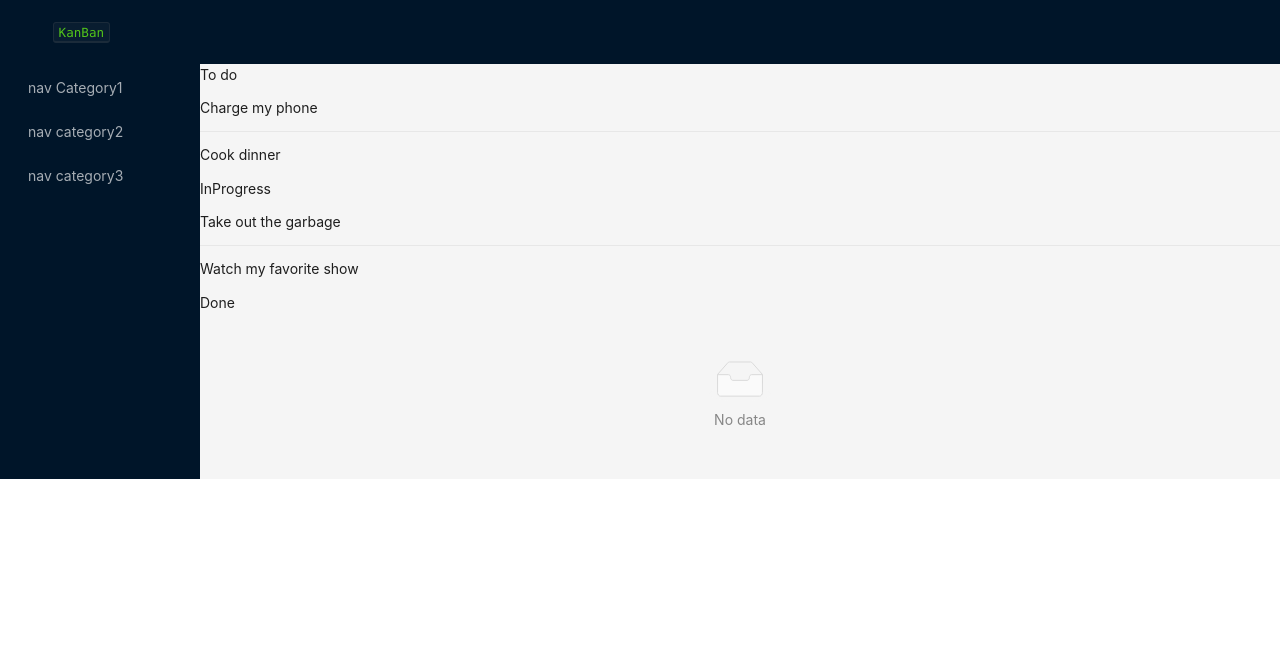
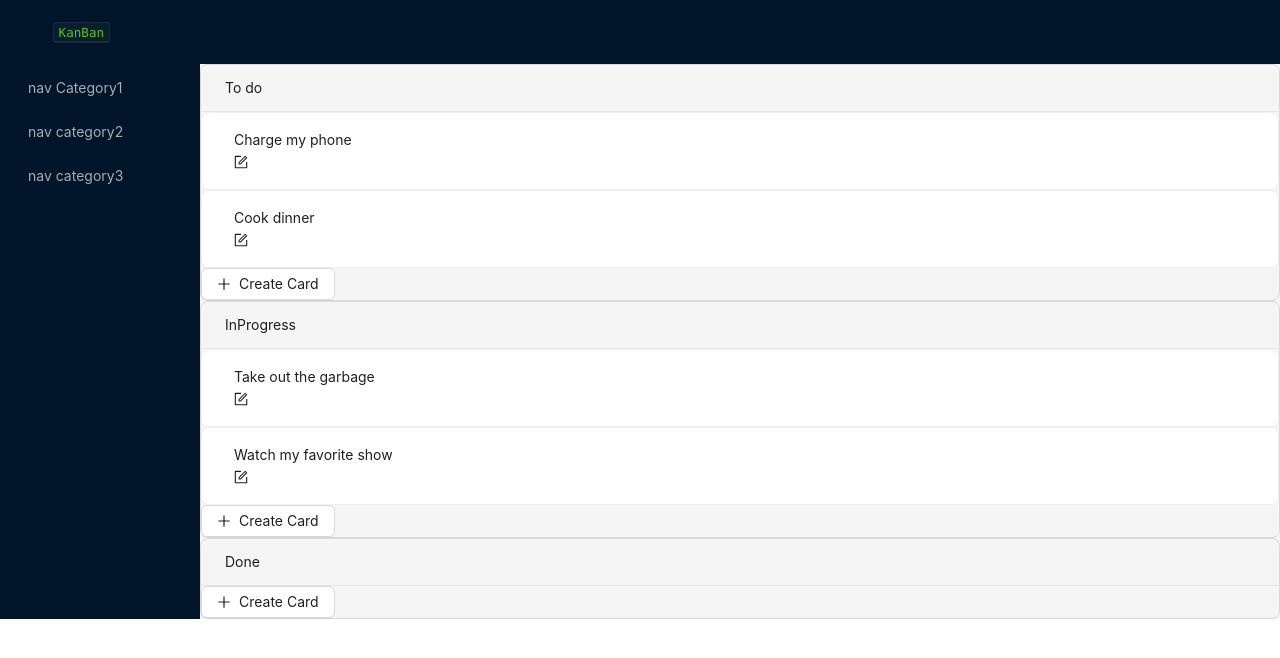
Before and after one commit to ArnabChatterjee20k/KanbanBoard, a React (Vite) app: page /board/1 in a window 1280 px wide. Shown: the top 658 px of the page. Built offline with nearby package versions, Linux system fonts and the light colour scheme.

Commit message:
setup -- separated out the components

```diff
--- a/src/pages/Board/components/CategoryColumn.jsx
+++ b/src/pages/Board/components/CategoryColumn.jsx
@@ -1,33 +1,23 @@
 import { Draggable } from "react-beautiful-dnd";
-import { List } from "antd";
 import StrictModeDroppable from "./StrictModeDroppable";
 import sampleData from "../../../sampleData";
 import { useColumnStore } from "../store/columnStore";
 import { TASKS_DROPPABLE } from "../constants/DROPPABLE_TYPES";
-
+import TaskCard from "./TaskCard";
+import AddCategory from "./AddCategory";
+import { Fragment } from "react";
+import TasksList from "./TasksList";
 
 export default function CategoryColumn({ id, index }) {
-  const data = ["todo", "prac", "api", "dsa"];
-  const { columns } = useColumnStore((state) => ({
-    columns: state.columns,
-  }));
-  const currentColumn = columns[id];
-  const orderedTasks = columns[id].taskIds;
-  console.log({ orderedTasks });
-  const { tasks } = sampleData;
-
   return (
     <Draggable draggableId={id} index={index}>
       {(provided, snapshot) => {
         return (
           <div
-            className=" min-w-[200px]"
             ref={provided.innerRef}
             {...provided.dragHandleProps}
             {...provided.draggableProps}
           >
-            <h1 className="text-2xl">{currentColumn.title}</h1>
-
             <StrictModeDroppable droppableId={id} type={TASKS_DROPPABLE}>
               {(provided, snpashot) => {
                 return (
@@ -36,18 +26,7 @@ export default function CategoryColumn({ id, index }) {
                     ref={provided.innerRef}
                     {...provided.droppableProps}
                   >
-                    <List>
-                      {orderedTasks.length
-                        ? orderedTasks.map((taskId, i) => (
-                            <ListItemDraggable
-                              index={i}
-                              key={taskId}
-                              item={tasks[taskId].content}
-                              id={taskId}
-                            />
-                          ))
-                        : null}
-                    </List>
+                    <TasksList id={id} />
                     {provided.placeholder}
                   </div>
                 );
@@ -59,19 +38,3 @@ export default function CategoryColumn({ id, index }) {
     </Draggable>
   );
 }
-
-const ListItemDraggable = ({ item, index, id }) => {
-  return (
-    <Draggable draggableId={id} key={id} index={index}>
-      {(provided, snapshot) => (
-        <List.Item
-          ref={provided.innerRef}
-          {...provided.dragHandleProps}
-          {...provided.draggableProps}
-        >
-          {item}
-        </List.Item>
-      )}
-    </Draggable>
-  );
-};
--- /dev/null
+++ b/src/pages/Board/components/TaskCard.jsx
@@ -0,0 +1,25 @@
+import Card from "antd/es/card/Card";
+import React from "react";
+import { Draggable } from "react-beautiful-dnd";
+import { FormOutlined } from "@ant-design/icons";
+
+export default function TaskCard({ item, index, id }) {
+  return (
+    <Draggable draggableId={id} key={id} index={index}>
+      {(provided, snapshot) => (
+        <Card
+          className="m-2 bg-gray-50"
+          ref={provided.innerRef}
+          bodyStyle={{ paddingBlock: "1rem", paddingInline: "2rem" }}
+          {...provided.dragHandleProps}
+          {...provided.draggableProps}
+        >
+          <div className="flex gap-4 w-full justify-between">
+            <p className="text-base font-semibold">{item}</p>
+            <FormOutlined />
+          </div>
+        </Card>
+      )}
+    </Draggable>
+  );
+}
--- /dev/null
+++ b/src/pages/Board/components/TasksList.jsx
@@ -0,0 +1,35 @@
+import { List } from "antd";
+import TaskCard from "./TaskCard";
+import AddCategory from "./AddCategory";
+import { useColumnStore } from "../store/columnStore";
+import { useTaskStore } from "../store/taskStore";
+
+export default function TasksList({id}) {
+  const { columns } = useColumnStore((state) => ({
+    columns: state.columns,
+  }));
+  const currentColumn = columns[id];
+  const orderedTasks = columns[id].taskIds;
+  const {tasks} = useTaskStore(state=>({
+    tasks:state.tasks
+  }))
+  return (
+    <List
+      className="bg-white shadow-sm p-2 min-w-[200px]"
+      bordered
+      header={<h1 className="text-2xl">{currentColumn.title}</h1>}
+    >
+      {orderedTasks.length
+        ? orderedTasks.map((taskId, i) => (
+            <TaskCard
+              index={i}
+              key={taskId}
+              item={tasks[taskId].content}
+              id={taskId}
+            />
+          ))
+        : null}
+      <AddCategory />
+    </List>
+  );
+}
```
